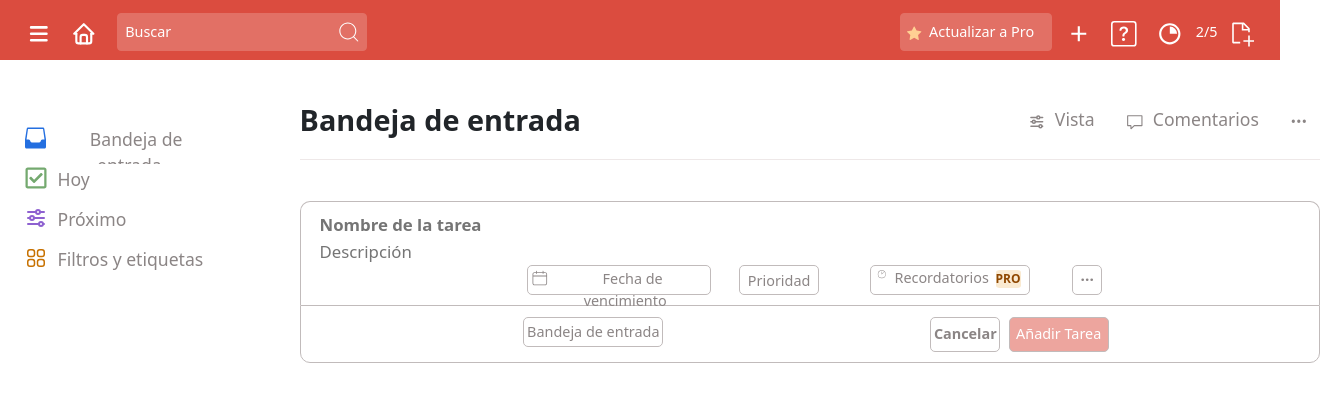
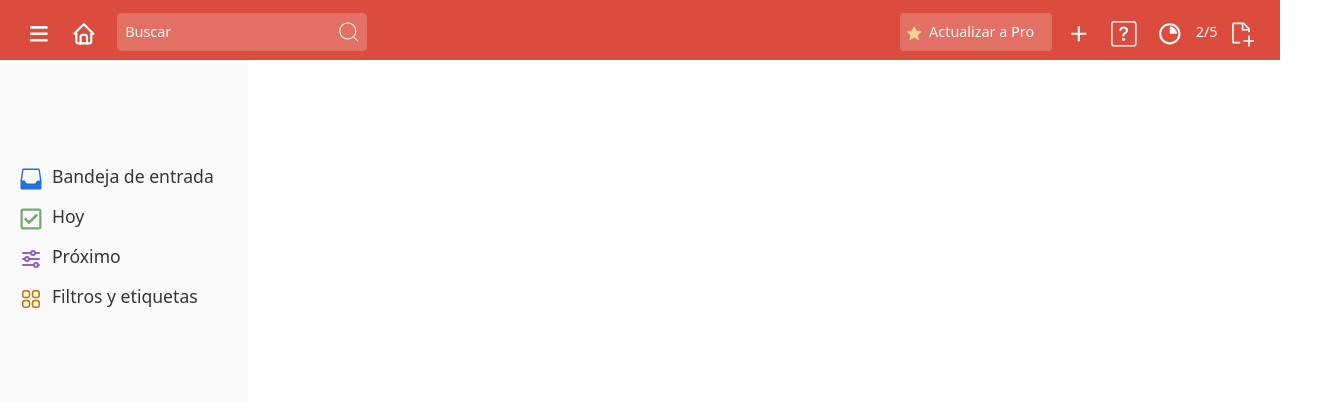
Before and after one commit to Feper07/clone-todoist-typescript, a React (Create React App) app: page / in a window 1280 px wide. Shown: the top 402 px of the page, 1320 px wide, since content can reach past the window. Built offline with nearby package versions, Linux system fonts and the light colour scheme; the HTML template or start-up script is replaced by a standard one.

Commit message:
Add-Links-with-React-router

```diff
--- a/package.json
+++ b/package.json
@@ -20,6 +20,7 @@
     "react-datepicker": "^4.13.0",
     "react-dom": "^18.2.0",
     "react-icons": "^4.8.0",
+    "react-router-dom": "^6.15.0",
     "react-scripts": "^5.0.1",
     "typescript": "^4.9.5",
     "web-vitals": "^2.1.4"
--- a/src/App.css
+++ b/src/App.css
@@ -15,21 +15,22 @@
     flex-direction: column;
     justify-content: flex-start;
     align-items: flex-start;
-    padding-top: 5%;
+    padding-top: 8%;
     padding-left: 1%;
     height: 2000px;
+    background: #fafafa;
+    padding-right: 2%;
 }
 
 .menu-four-alternatives-icons{
     cursor: pointer;
     color: rgb(139, 133, 133);
-    background-color: white;
+    background-color: #fafafa;
     font-size: 2.2vh;
     height: 40px;
     width: 210px;
     border: none;
     font-weight: 400;
-    border: white 1px solid;
     display: flex;
     justify-content: flex-start;
 }
@@ -40,6 +41,26 @@
     border-radius: 5px;
 }
 
+.link-bandeja-entrada{
+    text-decoration: none;
+    color: rgb(54, 53, 53);
+}
+
+.link-hoy{
+    text-decoration: none;
+    color: rgb(54, 53, 53);
+}
+
+.link-proximo{
+    text-decoration: none;
+    color: rgb(54, 53, 53);
+}
+
+.link-filtro-y-etiquetas{
+    text-decoration: none;
+    color: rgb(54, 53, 53);
+}
+
 .Button-select{
     display: grid;
     grid-template-columns: 1.6fr 0.5fr 0.4fr 1.1fr;
@@ -47,7 +68,7 @@
 }
 
 .title-plus-component-button-task{
-    padding-left: 6%;
+    padding-left: 3%;
     height: 2000px;
 }
 
--- a/src/App.tsx
+++ b/src/App.tsx
@@ -1,5 +1,191 @@
 
-import React from 'react';
+import { BrowserRouter as Router, Route, Routes, Link, Outlet } from "react-router-dom";
+import React, { useState, useEffect } from "react";
+import ReactDOM from "react-dom";
+import './App.css';
+import EtcButtonOptions from './components/EtcButtonOptions';
+import PriorityButtonOptions from './components/PriorityButtonOptions';
+import ButtonLetter from './components/ButtonLetter';
+import CalendarD from './components/CalendarD';
+import ReminderButton from "./components/ReminderButton";
+import CalendarComponent from "./components/CalendarComponent";
+import TitleComponent from "./components/TitleComponent";
+import LastButton from "./components/LastButton";
+import { VscComment } from "react-icons/vsc";
+import { TbAdjustmentsHorizontal } from "react-icons/tb";
+import { GoInbox } from "react-icons/go";
+import { HiOutlineSquares2X2 } from "react-icons/hi2";
+import { GoKebabHorizontal } from "react-icons/go";
+import { FaRegClipboard } from "react-icons/fa";
+import { FaRegCheckSquare } from "react-icons/fa";
+
+// Component to display the "Bandeja de entrada"
+function BandejaEntrada() {
+  return (
+        <div className='title-plus-component-button-task'>
+          <div className='title-buttons-container-main'>
+            <div className='text-main-title'>
+              <div className='title-buttons'>Bandeja de entrada
+              </div>
+            </div>
+            <div className='title-buttons-icon'>
+              <button className='three-alternatives-icons'>&nbsp;<TbAdjustmentsHorizontal className='alternative-icon'/>&nbsp;&nbsp;Vista&nbsp;</button>&nbsp;&nbsp;
+              <button className='three-alternatives-icons'>&nbsp;<VscComment className='alternative-icon'/>&nbsp;&nbsp;Comentarios&nbsp;</button>&nbsp;&nbsp;
+              <button className='three-alternatives-icons'>&nbsp;<GoKebabHorizontal className='alternative-icon'/>&nbsp;</button>
+            </div>
+          </div>
+          <div className='component-button-task'>
+              <div>
+                <ButtonLetter/>
+              </div>
+          </div>
+        </div>
+
+  );
+}
+
+// Component to display the date "Hoy"
+
+function Hoy() {
+  const fechaSeleccionada = "Fecha seleccionada :D"; // Replace with my logic to get the date
+
+  return (
+
+    <div className='title-plus-component-button-task'>
+    <div className='title-buttons-container-main'>
+      <div className='text-main-title'>
+        <div className='title-buttons'>Hoy
+        </div>
+      </div>
+      <div className='title-buttons-icon'>
+        <button className='three-alternatives-icons'>&nbsp;<TbAdjustmentsHorizontal className='alternative-icon'/>&nbsp;&nbsp;Vista&nbsp;</button>&nbsp;&nbsp;
+      </div>
+    </div>
+    <div className='component-button-task'>
+      <div>
+        <h1>Fecha de hoy</h1>
+        <p>{fechaSeleccionada}</p>
+      </div>
+    </div>
+  </div>
+  );
+}
+
+// Component to display the date "próximo"
+
+  function Proximo() {
+    const proximo = "Próximo :D"; // Replace with my logic to get the date
+
+    return (
+
+      <div className='title-plus-component-button-task'>
+      <div className='title-buttons-container-main'>
+        <div className='text-main-title'>
+          <div className='title-buttons'>Próximo
+          </div>
+        </div>
+        <div className='title-buttons-icon'>
+          <button className='three-alternatives-icons'>&nbsp;<TbAdjustmentsHorizontal className='alternative-icon'/>&nbsp;&nbsp;Vista&nbsp;</button>&nbsp;&nbsp;
+        </div>
+      </div>
+      <div className='component-button-task'>
+        <div>
+          <h1>Próximo</h1>
+          <p>{proximo}</p>
+        </div>
+      </div>
+    </div>
+
+    );
+  }
+
+  // Component to display "Filtros y etiquetas"
+
+  function FiltrosEtiquetas() {
+    const filtrosEtiquetas = "Filtros y etiquetas :D"; // Replace with my logic to get what I want to be displayed
+    return (
+
+      <div className='title-plus-component-button-task'>
+      <div className='title-buttons-container-main'>
+        <div className='text-main-title'>
+          <div className='title-buttons'>Filtros y etiquetas
+          </div>
+        </div>
+        <div className='title-buttons-icon'>
+          <button className='three-alternatives-icons'>&nbsp;<TbAdjustmentsHorizontal className='alternative-icon'/>&nbsp;&nbsp;Vista&nbsp;</button>&nbsp;&nbsp;
+        </div>
+      </div>
+      <div className='component-button-task'>
+        <div>
+          <h1>Filtros y etiquetas</h1>
+          <p>{filtrosEtiquetas}</p>
+        </div>
+      </div>
+    </div>
+    );
+  }
+
+function App() {
+  return (
+
+    <Router>
+      <div className="App">
+        <header className="App-header">
+          <div className='component-title'>
+            <TitleComponent/>
+          </div>
+          <div className='menu-plus-options'>
+            <div className='container-menu-main'>
+              <button className='menu-four-alternatives-icons'>
+                <Link to="/bandeja-de-entrada" className="link-bandeja-entrada">
+                  <GoInbox className='alternative-icon-a'/>&nbsp;&nbsp;Bandeja de entrada
+                </Link>
+              </button>
+              <button className='menu-four-alternatives-icons'>
+                <Link to="/hoy" className="link-hoy">
+                  <FaRegCheckSquare className='alternative-icon-b'/>&nbsp;&nbsp;Hoy
+                </Link>
+              </button>
+              <button className='menu-four-alternatives-icons'>
+                <Link to="/proximo" className="link-proximo">
+                  <TbAdjustmentsHorizontal className='alternative-icon-c'/>&nbsp;&nbsp;Próximo
+                </Link>
+              </button>
+              <button className='menu-four-alternatives-icons'>
+                <Link to="/filtros-y-etiquetas" className="link-bandeja-entrada">
+                <HiOutlineSquares2X2 className='alternative-icon-d'/>&nbsp;&nbsp;Filtros y etiquetas
+                </Link>
+              </button>
+
+              {/* Add similar links for other buttons */}
+            </div>
+            <div className='title-plus-component-button-task'>
+              <Routes>
+                <Route path="/bandeja-de-entrada" element={<BandejaEntrada />} />
+                <Route path="/hoy" element={<Hoy />} />
+                <Route path="/proximo" element={<Proximo />} />
+                <Route path="/filtros-y-etiquetas" element={<FiltrosEtiquetas />} />
+
+                {/* Add similar routes for other components */}
+              </Routes>
+            </div>
+          </div>
+        </header>
+      </div>
+    </Router>
+  );
+}
+
+export default App;
+
+/* ---> SEXTA SOLUCION <----
+
+Esta es antes de haber utilizado React-router. Aquí la fecha seleccionada
+muestra el año y el dia, la prioridad seleccionada tambien se ve al agregar
+la Tarea (Click en boton agregar tarea).
+
+import React, { useState, useEffect } from "react";
+import ReactDOM from "react-dom";
 import './App.css';
 import EtcButtonOptions from './components/EtcButtonOptions';
 import PriorityButtonOptions from './components/PriorityButtonOptions';
@@ -23,12 +209,12 @@ import { FaRegCheckSquare } from "react-icons/fa";
         <header className="App-header">
           <div className='component-title'>
             <TitleComponent/>
-         </div>
+          </div>
           <div className='menu-plus-options'>
               <div className='container-menu-main'>
                 <button className='menu-four-alternatives-icons'>&nbsp;<GoInbox className='alternative-icon-a'/>&nbsp;&nbsp;Bandeja de entrada&nbsp;</button>
                 <button className='menu-four-alternatives-icons'>&nbsp;<FaRegCheckSquare className='alternative-icon-b'/>&nbsp;&nbsp;Hoy&nbsp;</button>
-                 <button className='menu-four-alternatives-icons'>&nbsp;<TbAdjustmentsHorizontal className='alternative-icon-c'/>&nbsp;&nbsp;Próximo&nbsp;</button>
+                <button className='menu-four-alternatives-icons'>&nbsp;<TbAdjustmentsHorizontal className='alternative-icon-c'/>&nbsp;&nbsp;Próximo&nbsp;</button>
                 <button className='menu-four-alternatives-icons'>&nbsp;<HiOutlineSquares2X2 className='alternative-icon-d'/>&nbsp;&nbsp;Filtros y etiquetas&nbsp;</button>
               </div>
               <div className='title-plus-component-button-task'>
@@ -56,6 +242,9 @@ import { FaRegCheckSquare } from "react-icons/fa";
   }
 
   export default App;
+
+*/
+
 
 /*  ---> QUINTA SOLUCION <---
 
--- a/src/components/LastButton.tsx
+++ b/src/components/LastButton.tsx
@@ -67,21 +67,21 @@ const LastButton = () => {
         )}
       </button>
       {priorityButton && (
-        <div className="etc-options-last-">
+        <div className="etc-options-last-container">
           <button
             onClick={() => handleOpcionClick("P1")}
             className="last-container-opcontainertion"
           >
-            &nbsp;<TfiLayoutSliderAlt className="flag-red" />
-            Rutinas
+            &nbsp;&nbsp;&nbsp;<TfiLayoutSliderAlt className="flag-red" />
+            &nbsp;&nbsp;&nbsp;Rutinas&nbsp;&nbsp;&nbsp;&nbsp;&nbsp;&nbsp;&nbsp;&nbsp;&nbsp;
             {selectedOption === "P1" && <BsCheck className="nike" />}
           </button>
           <button
             onClick={() => handleOpcionClick("P2")}
             className="priority-option"
           >
-            &nbsp;<TfiLayoutSliderAlt className="flag-orange" />
-            Inspiración
+            &nbsp;&nbsp;&nbsp;<TfiLayoutSliderAlt className="flag-orange" />
+            &nbsp;&nbsp;&nbsp;Inspiración&nbsp;&nbsp;&nbsp;&nbsp;
             {selectedOption === "P2" && <BsCheck className="nike" />}
           </button>
         </div>
--- a/src/style-sheets/CalendarD.css
+++ b/src/style-sheets/CalendarD.css
@@ -2,7 +2,7 @@
 .etc-button-calendar {
     padding:1%;
     color: rgb(139, 133, 133);
-    background-color: white;
+    background-color:white;
     cursor: pointer;
     border: #c1bbbb 1px solid;
     border-radius: 5px;
--- a/src/style-sheets/LastButton.css
+++ b/src/style-sheets/LastButton.css
@@ -23,11 +23,10 @@
 }
 
 .etc-options-last-container > button {
-    display: grid;
-    grid-template-columns: 0.5fr 2fr 0.5fr;
+    display: flex;
     justify-content: flex-start;
     align-items: center;
-    width: 120px;
+    width: 140px;
     padding : 1%;
     color: #646262;
     border-color:  #e7e7e7;
@@ -36,7 +35,6 @@
     cursor: pointer;
     font-size: 1.8vh;
     position: relative; /**/
-    right: 20px;
 }
 
 .etc-options-priority > button:hover {
```
Also changed, not shown: src/components/ButtonLetter.tsx (+11 -15 lines), 1 other file (tests, documents, lock files or other folders).
